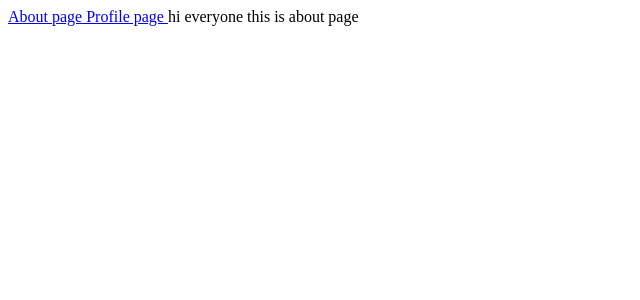
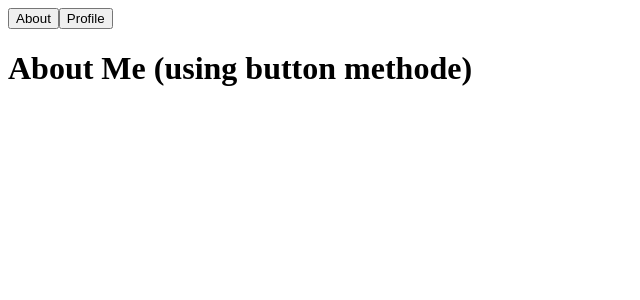
Before and after one commit to shmnd/SSR, a React (Create React App) app in the folder ssr/: page /about in a window 1280 px wide. Shown: the top 300 px of the page, without its empty margins (0-640 px from the left). Built offline with nearby package versions, Linux system fonts and the light colour scheme.

Commit message:
rendering using button

```diff
--- a/ssr/src/App.js
+++ b/ssr/src/App.js
@@ -1,8 +1,8 @@
 // import { useState } from 'react';
-import './App.css';
-import About from './container/About';
-import Profile from './container/Profile';
-import {BrowserRouter as Router,Routes, Route ,Link} from 'react-router-dom'
+// import './App.css';
+// import About from './container/About';
+// import Profile from './container/Profile';
+// import {BrowserRouter as Router,Routes, Route ,Link,} from 'react-router-dom'
 
 // function App() {
 //   // const [state,setState]=useState('')
@@ -24,19 +24,46 @@ import {BrowserRouter as Router,Routes, Route ,Link} from 'react-router-dom'
 
 /////////////////////////////////////////////////////USING RENDERING METHOD//////////////////////////////////////
 
+// function App() {
+//   return (
+//     <div className='App'>
+//       <Router>
+//         <Link to='/about' > About page</Link>
+//         <Link to='/profile'> Profile page </Link>
+//         <Routes>
+//           <Route path='/about' element={'hi everyone this is about page '} />
+//           <Route path='/profile' element={'hello guys this is profile page'} />
+//         </Routes>
+//       </Router>
+//     </div>
+//   );
+// }
+
+// export default App;
+
+
+
+///////////////////////////////////////////////////// ROUTE USING BUTTON ///////////////////////////////////////
+
+
+import About from './container/About';
+import Profile from './container/Profile';
+import { Route,useNavigate,Routes } from 'react-router-dom'
+import React from 'react'
+
 function App() {
+    const navigate=useNavigate()
+
   return (
-    <div className='App'>
-      <Router>
-        <Link to='/about' > About page</Link>
-        <Link to='/profile'> Profile page </Link>
-        <Routes>
-          <Route path='/about' element={'hi everyone this is about page '} />
-          <Route path='/profile' element={'hello guys this is profile page'} />
-        </Routes>
-      </Router>
+    <div>
+      <button onClick={()=>navigate('/about')}>About</button>
+      <button onClick={()=>navigate('/profile')}>Profile</button>
+      <Routes>
+        <Route path='/about' element={<About/>} />
+        <Route  path='/profile' element={<Profile/>} />
+      </Routes>
     </div>
-  );
+  )
 }
 
-export default App;
+export default App
--- a/ssr/src/container/About.jsx
+++ b/ssr/src/container/About.jsx
@@ -3,7 +3,10 @@ import React from 'react'
 function About() {
   return (
     <div>
-      <h1>About Me (using 2 methode)</h1>
+      {/* <h1>About Me (using 2 methode)</h1> */}
+
+      <h1>About Me (using button methode)</h1>
+
     </div>
   )
 }
--- a/ssr/src/container/Profile.jsx
+++ b/ssr/src/container/Profile.jsx
@@ -3,7 +3,9 @@ import React from 'react'
 function Profile() {
   return (
     <div>
-      <h1>Profile Page using second methode</h1>
+      {/* <h1>Profile Page using second methode</h1> */}
+      <h1>Profile Page using button methode</h1>
+
     </div>
   )
 }
--- a/ssr/src/index.js
+++ b/ssr/src/index.js
@@ -1,9 +1,12 @@
 import React from 'react';
 import ReactDOM from 'react-dom/client';
 import App from './App';
+import {BrowserRouter as Router} from 'react-router-dom'
 const root = ReactDOM.createRoot(document.getElementById('root'));
 root.render(
   <React.StrictMode>
+    <Router>
     <App />
+    </Router>
   </React.StrictMode>
 );
```
